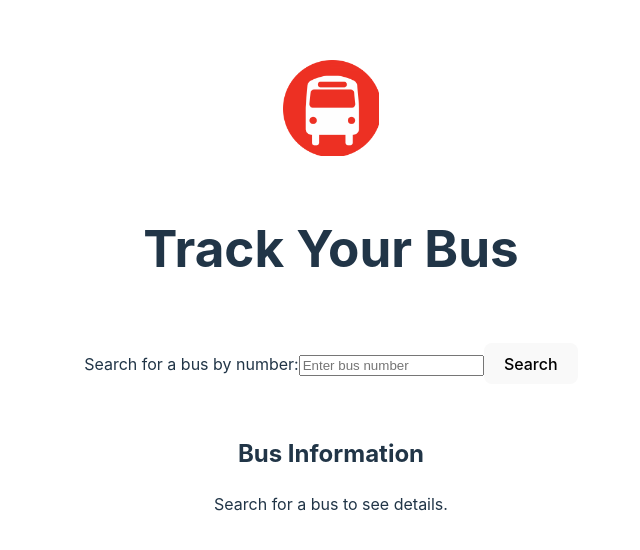
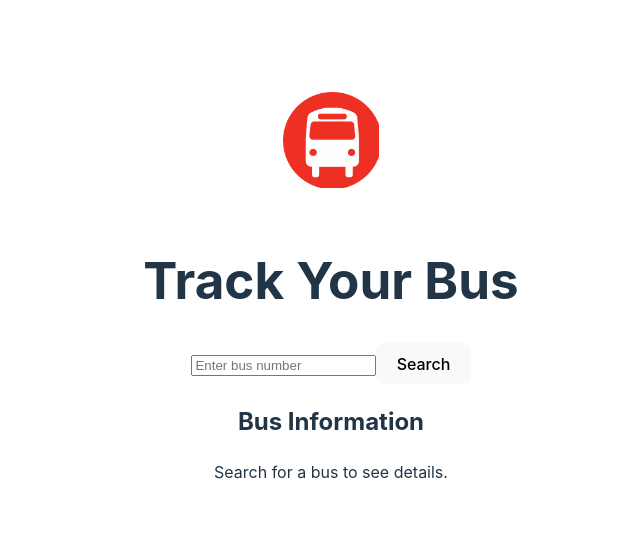
Before and after one commit to anuraggr/trackbus, a React (Vite) app: page / in a window 1280 px wide. Shown: the part 116-666 px from the top of the page, without its empty margins (309-949 px from the left). Built offline with nearby package versions, Linux system fonts and the light colour scheme.

Commit message:
Update App.jsx

```diff
--- a/src/App.jsx
+++ b/src/App.jsx
@@ -100,16 +100,16 @@ function App() {
       <div className="main-content">
         {/* Left Side: Bus Search and Map */}
         <div className="left-side">
-          <div className="card">
-            <label htmlFor="busSearch">Search for a bus by number:</label>
+          <div className="search-container">
             <input
               id="busSearch"
               type="text"
               placeholder="Enter bus number"
               value={searchInput}
               onChange={handleSearchChange}
+              className="search-bar"
             />
-            <button onClick={handleSearchClick}>Search</button>
+            <button onClick={handleSearchClick} className="search-button">Search</button>
           </div>
 
           {error && <p style={{ color: 'red' }}>{error}</p>}
```
